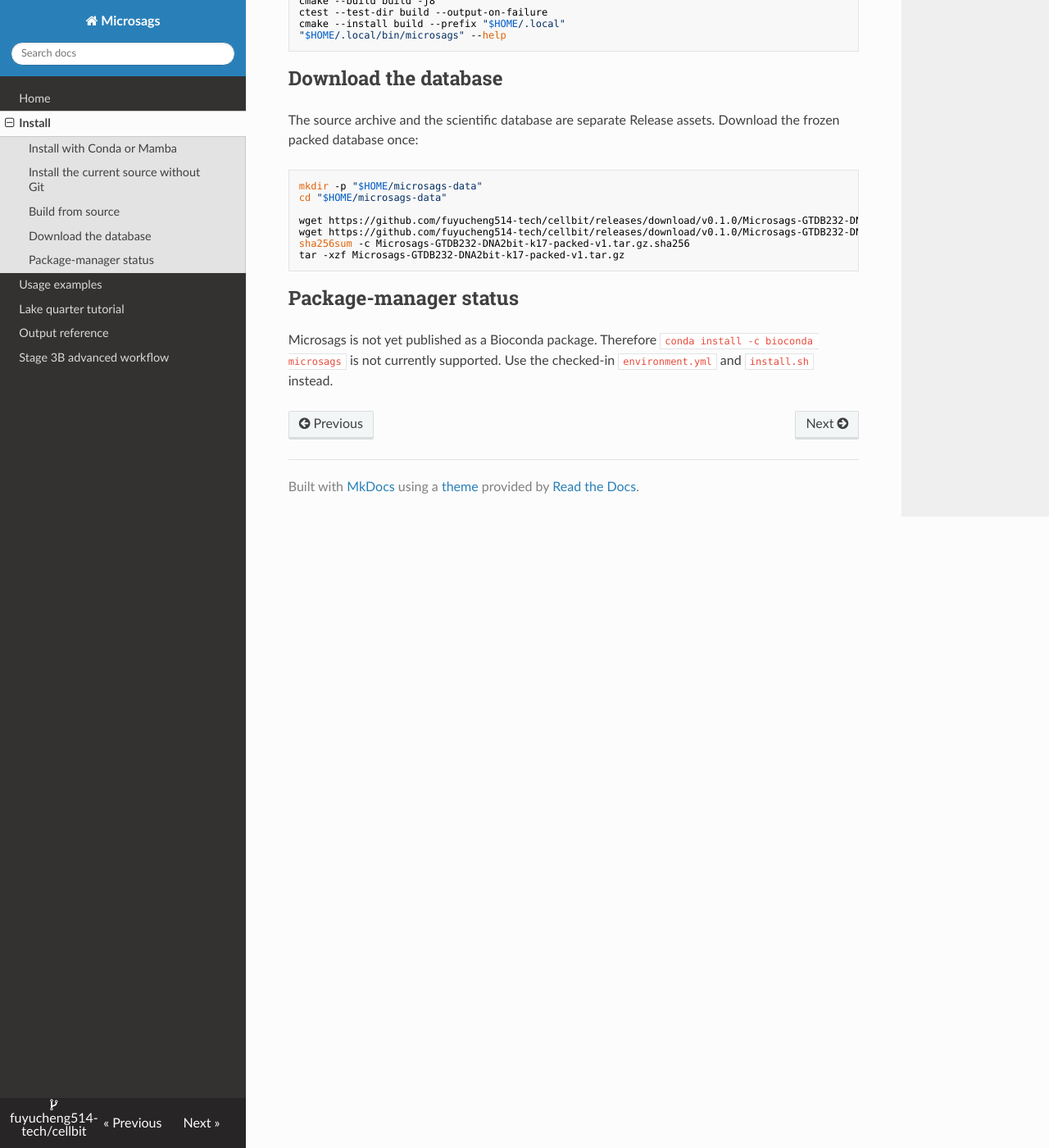
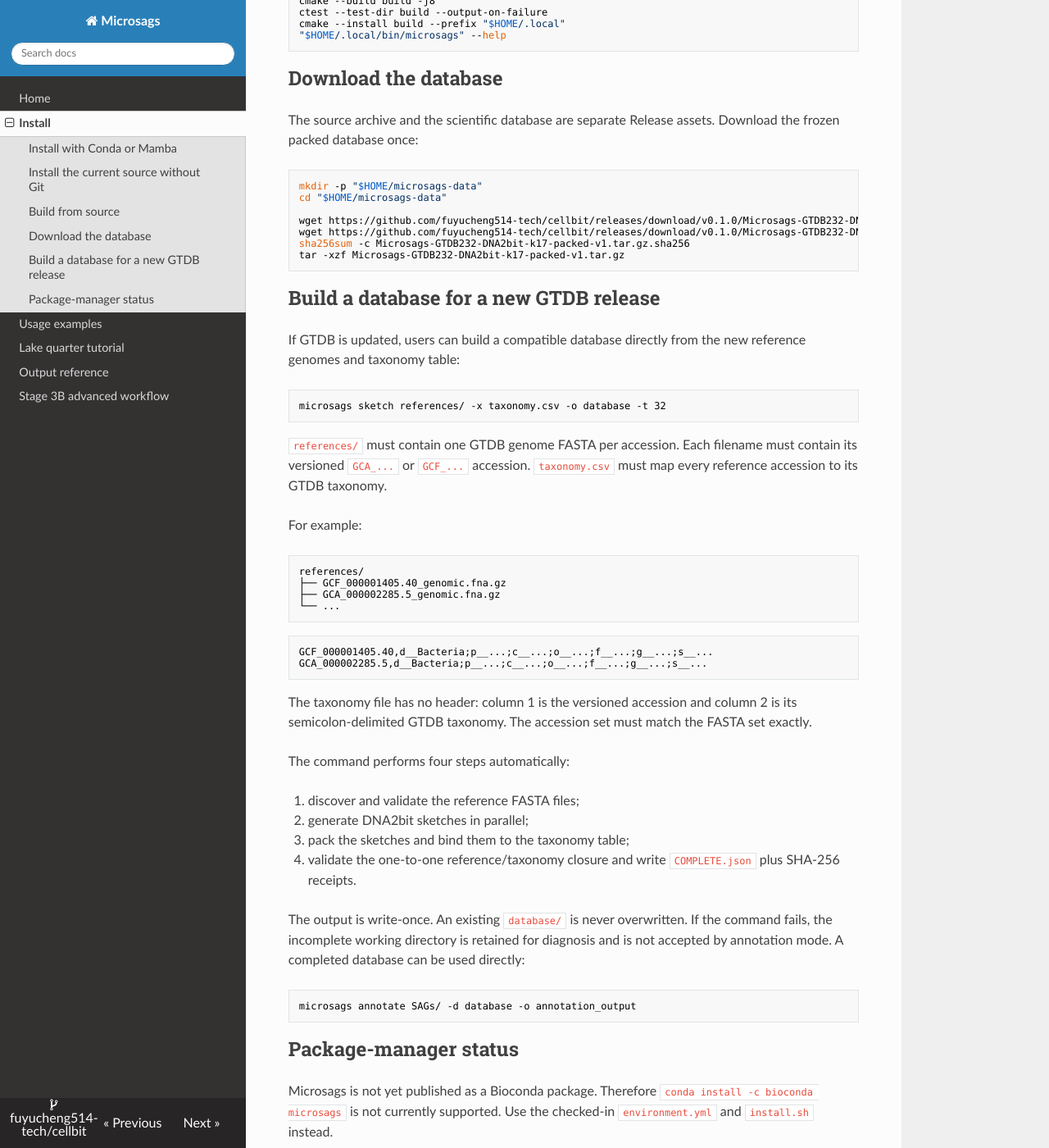
Before and after one commit to fuyucheng514-tech/cellbit, an MkDocs documentation site: the page built from docs/install.md, in a window 1280 px wide and 1400 px high, scrolled down 1010 px. Shown: the whole window at 82% size. Built offline with MkDocs 1.6.1, drawn with Linux system fonts in a browser that asks for light colours; nearby versions of some CDN libraries.

Commit message:
feat: add parallel GTDB database builder mode

````diff
--- a/docs/install.md
+++ b/docs/install.md
@@ -67,6 +67,53 @@
 tar -xzf Microsags-GTDB232-DNA2bit-k17-packed-v1.tar.gz
 ```
 
+## Build a database for a new GTDB release
+
+If GTDB is updated, users can build a compatible database directly from the
+new reference genomes and taxonomy table:
+
+```bash
+microsags sketch references/ -x taxonomy.csv -o database -t 32
+```
+
+`references/` must contain one GTDB genome FASTA per accession. Each filename
+must contain its versioned `GCA_...` or `GCF_...` accession. `taxonomy.csv`
+must map every reference accession to its GTDB taxonomy.
+
+For example:
+
+```text
+references/
+├── GCF_000001405.40_genomic.fna.gz
+├── GCA_000002285.5_genomic.fna.gz
+└── ...
+```
+
+```text
+GCF_000001405.40,d__Bacteria;p__...;c__...;o__...;f__...;g__...;s__...
+GCA_000002285.5,d__Bacteria;p__...;c__...;o__...;f__...;g__...;s__...
+```
+
+The taxonomy file has no header: column 1 is the versioned accession and
+column 2 is its semicolon-delimited GTDB taxonomy. The accession set must match
+the FASTA set exactly.
+
+The command performs four steps automatically:
+
+1. discover and validate the reference FASTA files;
+2. generate DNA2bit sketches in parallel;
+3. pack the sketches and bind them to the taxonomy table;
+4. validate the one-to-one reference/taxonomy closure and write
+   `COMPLETE.json` plus SHA-256 receipts.
+
+The output is write-once. An existing `database/` is never overwritten. If the
+command fails, the incomplete working directory is retained for diagnosis and
+is not accepted by annotation mode. A completed database can be used directly:
+
+```bash
+microsags annotate SAGs/ -d database -o annotation_output
+```
+
 ## Package-manager status
 
 Microsags is not yet published as a Bioconda package. Therefore
````
Also changed, not shown: README.md (+8 -1 lines), docs/index.html (+15 -0 lines), website/index.html (+15 -0 lines), 2 other files.
